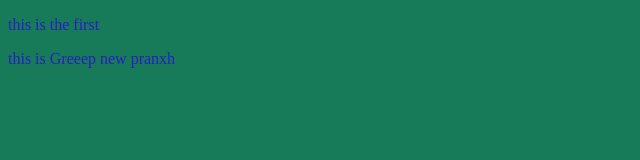
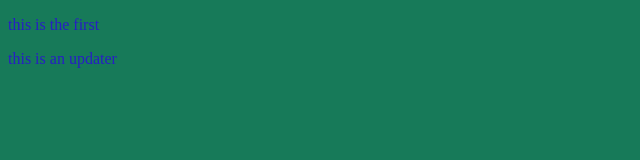
Before and after one commit to Almikhlafi-Ibrahim/myProject, a plain HTML site: page index.html in a window 1280 px wide. Shown: the full height of the page, 0-640 px from the left. Drawn offline with Linux system fonts and the light colour scheme.

Commit message:
this an updated versin by gharee b

```diff
--- a/index.html
+++ b/index.html
@@ -8,7 +8,7 @@
 </head>
 <body>
     <p>this is the first </p>
-    <p>this is Greeep new pranxh   </p>
+    <p>this is an updater </p>
 
     <script>
     src="app.js"
```
